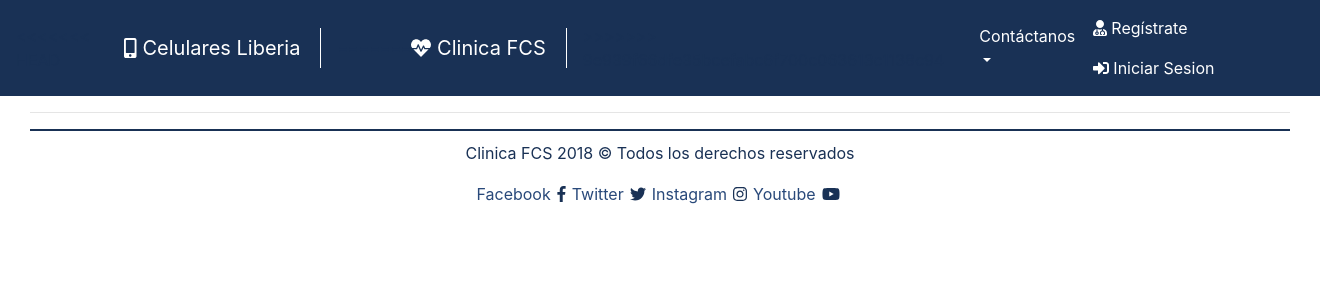
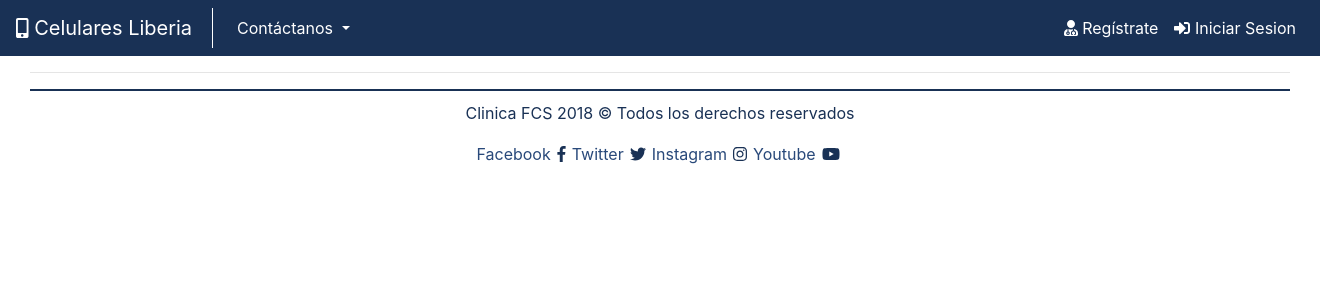
Before and after one commit to MarielChaves/proyectoDeBaseDeDatos, a PHP site: page / in a window 1320 px wide; the page is wider, and only the part inside the window is pictured. Shown: the top 300 px of that part. Run offline with PHP 8.4, Linux system fonts and the light colour scheme; some web fonts are replaced.

Commit message:
se quito doble nombre en el navbar

```diff
--- a/View/header.php
+++ b/View/header.php
@@ -18,11 +18,8 @@
 
     <body style="color: #193155">
         <nav class="navbar navbar-expand-lg" id="contTitleClinica">
-<<<<<<< HEAD
+
             <a class="navbar-brand" id="titleClinica" href="index.php?c=Home" ><i class="fas fa-mobile-alt"></i> Celulares Liberia</a>
-=======
-            <a class="navbar-brand" id="titleClinica" href="index.php?c=Home" ><i class="fas fa-heartbeat"></i> Clinica FCS</a>
->>>>>>> 9e939f66dfe35bcefabc6f700c063613c1138c94
             <button class="navbar-toggler" type="button" data-toggle="collapse" data-target="#navbarSupportedContent" aria-controls="navbarSupportedContent" aria-expanded="false" aria-label="Toggle navigation">
                 <span class="navbar-toggler-icon"></span>
             </button>
```
